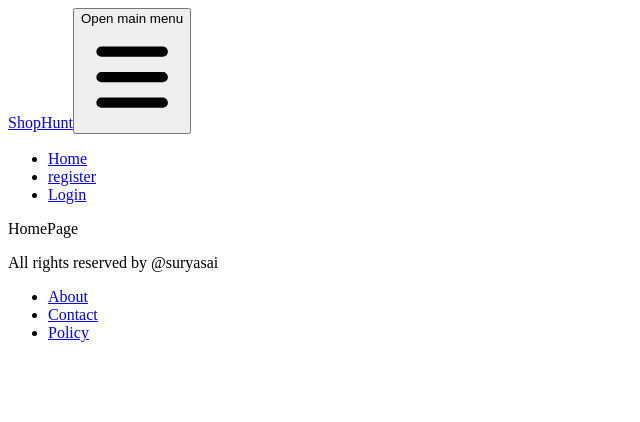
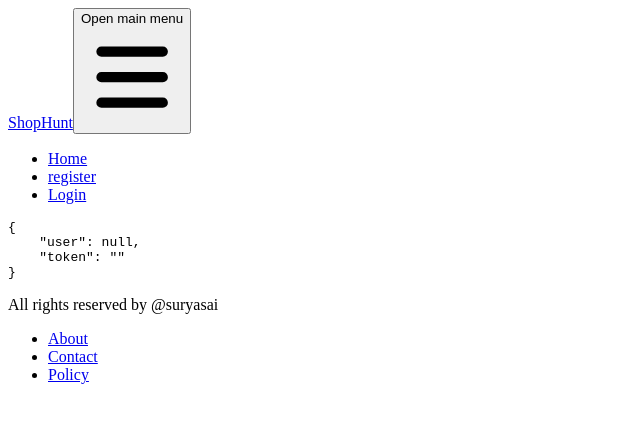
Before and after one commit to Boddusuryasai/Ecommerce, a React (Create React App) app in the folder client/: page / in a window 1280 px wide. Shown: the top 422 px of the page, without its empty margins (0-640 px from the left). Built offline with nearby package versions, Linux system fonts and the light colour scheme.

Commit message:
context api and custom hook created for auth

```diff
--- a/client/src/components/Layout/Header.js
+++ b/client/src/components/Layout/Header.js
@@ -1,6 +1,13 @@
-import React from 'react'
+import React ,{useState} from 'react'
 import { Link } from 'react-router-dom'
+import { useAuth } from '../../context/auth'
 const Header = () => {
+    const [auth , setAuth] = useAuth();
+
+    const handleLogout =()=>{
+        setAuth({...auth ,user:null,token:null})
+        localStorage.removeItem("auth")
+    }
   return (
 
 <nav className="bg-white border-gray-200 dark:bg-gray-900 dark:border-gray-700">
@@ -17,12 +24,21 @@ const Header = () => {
         <li>
           <Link to="/" className="block py-2 pl-3 pr-4 text-white bg-blue-700 rounded md:bg-transparent md:text-blue-700 md:p-0 md:dark:text-blue-500 dark:bg-blue-600 md:dark:bg-transparent" aria-current="page">Home</Link>
         </li>
+        {!auth.user ?(
+            <>
         <li>
           <Link to="/register" className="block py-2 pl-3 pr-4 text-white bg-blue-700 rounded md:bg-transparent md:text-blue-700 md:p-0 md:dark:text-blue-500 dark:bg-blue-600 md:dark:bg-transparent" aria-current="page">register</Link>
         </li>
         <li>
           <Link to="/login" className="block py-2 pl-3 pr-4 text-white bg-blue-700 rounded md:bg-transparent md:text-blue-700 md:p-0 md:dark:text-blue-500 dark:bg-blue-600 md:dark:bg-transparent" aria-current="page">Login</Link>
         </li>
+        </>):
+        (<li>
+          <Link to="/login" className="block py-2 pl-3 pr-4 text-white bg-blue-700 rounded md:bg-transparent md:text-blue-700 md:p-0 md:dark:text-blue-500 dark:bg-blue-600 md:dark:bg-transparent" aria-current="page"
+          onClick={handleLogout}>Logout</Link>
+        </li>
+        )}
+
 
       </ul>
     </div>
--- /dev/null
+++ b/client/src/context/auth.js
@@ -0,0 +1,31 @@
+import { useState, useEffect, useContext, createContext } from "react";
+
+const AuthContext = createContext();
+
+const AuthProvider = ({ children }) => {
+  const [auth, setAuth] = useState({
+    user: null,
+    token: "",
+  });
+  useEffect(() => {
+    const data = localStorage.getItem("auth");
+    if (data) {
+      const parseData = JSON.parse(data);
+      setAuth({
+        ...auth,
+        user: parseData.user,
+        token: parseData.token,
+      });
+    }
+  }, []);
+  return (
+    <AuthContext.Provider value={[auth, setAuth]}>
+      {children}
+    </AuthContext.Provider>
+  );
+};
+
+// custom hook
+const useAuth = () => useContext(AuthContext);
+
+export { useAuth, AuthProvider };
--- a/client/src/index.js
+++ b/client/src/index.js
@@ -4,13 +4,16 @@ import './index.css';
 import App from './App';
 import reportWebVitals from './reportWebVitals';
 import { BrowserRouter } from 'react-router-dom';
+import { AuthProvider } from './context/auth';
 const root = ReactDOM.createRoot(document.getElementById('root'));
 root.render(
+  <AuthProvider>
   <BrowserRouter>
   <React.StrictMode>
     <App />
   </React.StrictMode>
   </BrowserRouter>
+  </AuthProvider>
 
 );
 
--- a/client/src/pages/HomePage.js
+++ b/client/src/pages/HomePage.js
@@ -1,8 +1,10 @@
 import React from 'react'
 import Layout from '../components/Layout/Layout'
+import { useAuth } from "../context/auth"
 const HomePage = () => {
+    const [auth, setAuth] = useAuth();
   return (
-    <Layout>HomePage</Layout>
+    <Layout> <pre>{JSON.stringify(auth, null, 4)}</pre></Layout>
   )
 }
 
--- a/client/src/pages/auth/Login.js
+++ b/client/src/pages/auth/Login.js
@@ -9,12 +9,13 @@ import {
   import axios from "axios";
   import toast, { Toaster } from 'react-hot-toast';
 import Layout from "../../components/Layout/Layout";
-
+import { useAuth } from "../../context/auth";
   export default function Login() {
     const [formData, setFormData] = useState({
         email: "",
         password: "",
       });
+      const [auth, setAuth] = useAuth();
       const navigate = useNavigate()
 
       const handleChange = (event) => {
@@ -33,6 +34,12 @@ import Layout from "../../components/Layout/Layout";
               ...formData
             });
             if (res && res.data.success) {
+                setAuth({
+                    ...auth,
+                    user: res.data.user,
+                    token: res.data.token,
+                  });
+                  localStorage.setItem("auth", JSON.stringify(res.data));
               toast.success(res.data && res.data.message);
               navigate("/");
             } else {
```
